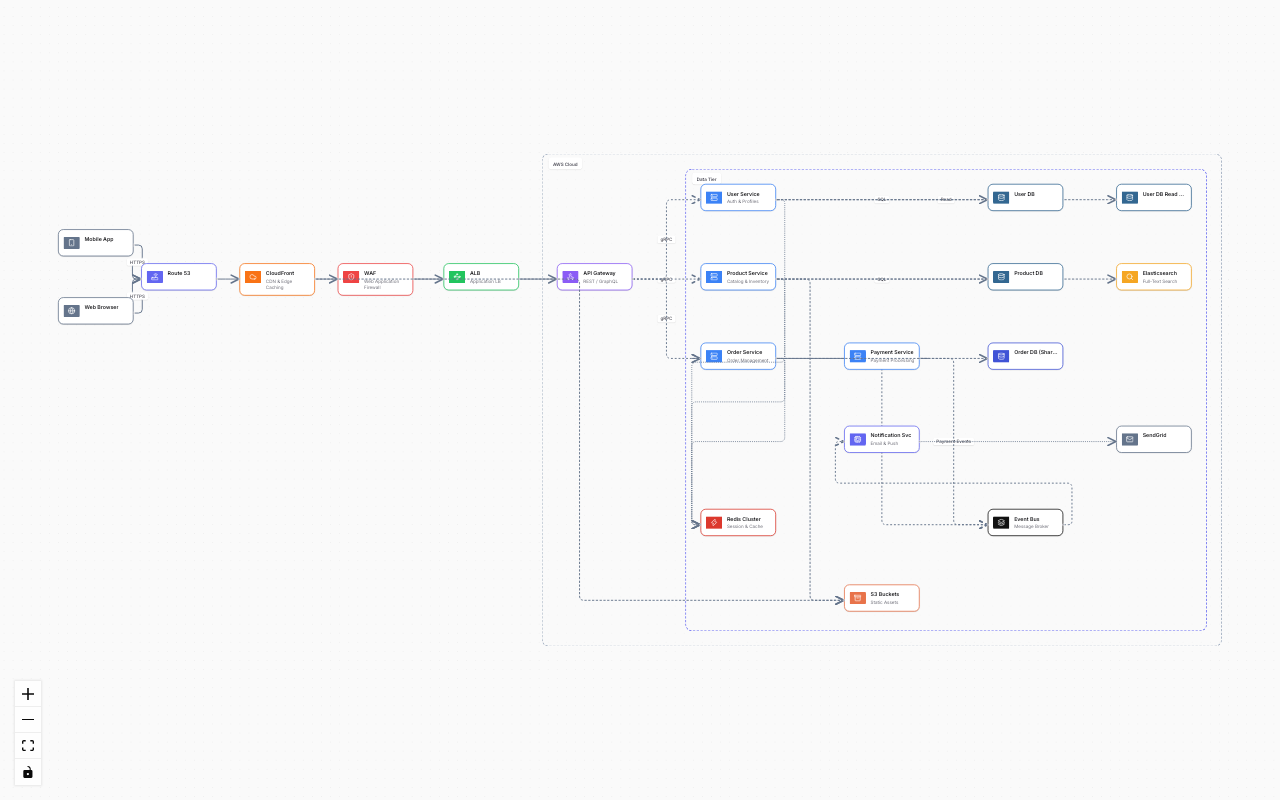
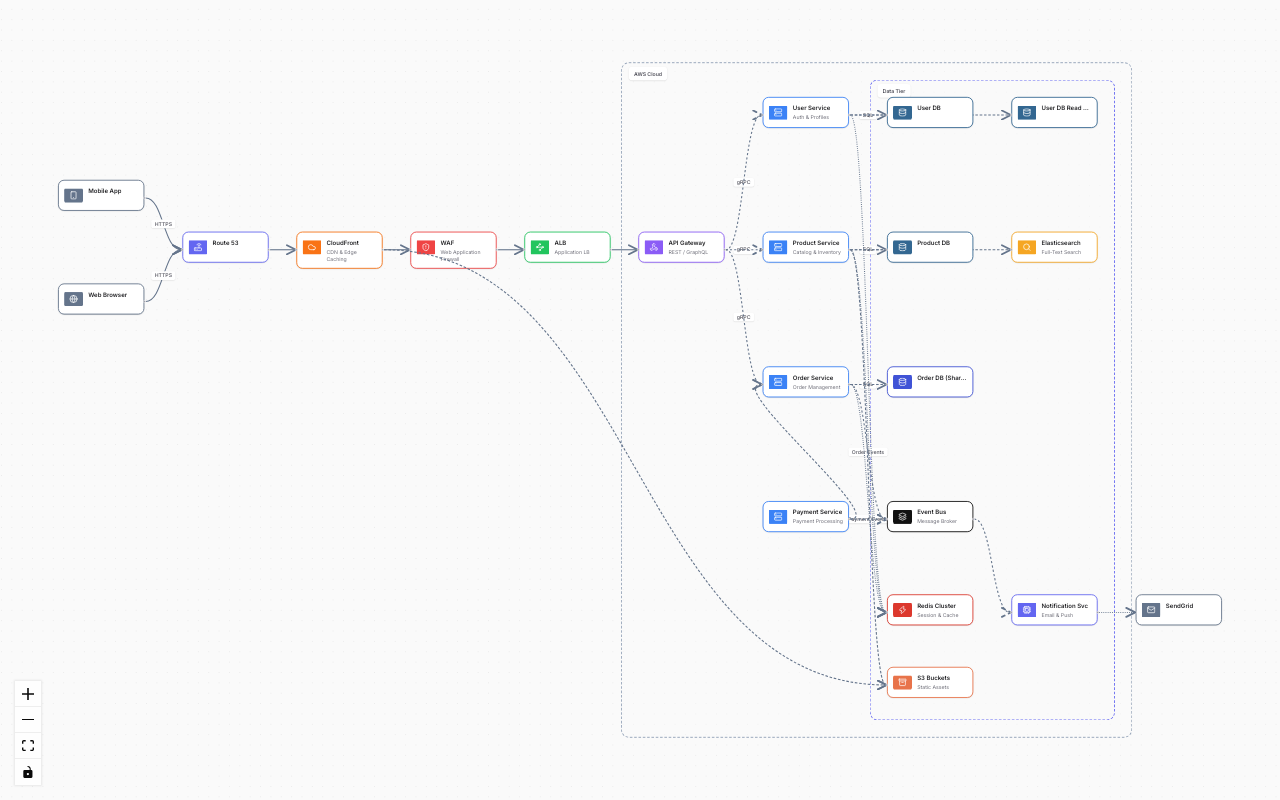
Before and after one commit to atharvaarbat/system-design-mafia, a Next.js app: page / in a window 1280 px wide. Built offline with nearby package versions, Linux system fonts and the light colour scheme; grey boxes are pictures that could not be loaded.

Commit message:
Enhance diagram components: update node positions, add NodeResizer, and enable draggable groups

```diff
--- a/components/diagram/data/sample.ts
+++ b/components/diagram/data/sample.ts
@@ -6,198 +6,191 @@ export const sampleArchitecture: SystemDesign = {
   description: 'Cloud-native e-commerce platform on AWS',
 
   nodes: [
-    // Clients
-    { id: 'mobile-app', kind: 'mobile-app', name: 'Mobile App', x: 60, y: 240 },
-    { id: 'web-browser', kind: 'browser', name: 'Web Browser', x: 60, y: 420 },
+    // ── Clients ─────────────────────────────────────────
+    { id: 'mobile-app', kind: 'mobile-app', name: 'Mobile App', x: 48, y: 240 },
+    { id: 'web-browser', kind: 'browser', name: 'Web Browser', x: 48, y: 480 },
 
-    // Edge Layer
-    { id: 'dns', kind: 'dns', name: 'Route 53', x: 280, y: 330 },
-
-    { id: 'cdn', kind: 'cdn', name: 'CloudFront', x: 540, y: 330, description: 'CDN & Edge Caching' },
-
-    { id: 'waf', kind: 'firewall', name: 'WAF', x: 800, y: 330, description: 'Web Application Firewall' },
-
-    { id: 'alb', kind: 'load-balancer', name: 'ALB', x: 1080, y: 330, description: 'Application LB' },
-
+    // ── Edge Layer ──────────────────────────────────────
+    { id: 'dns', kind: 'dns', name: 'Route 53', x: 336, y: 360 },
+    { id: 'cdn', kind: 'cdn', name: 'CloudFront', x: 600, y: 360, description: 'CDN & Edge Caching' },
+    { id: 'waf', kind: 'firewall', name: 'WAF', x: 864, y: 360, description: 'Web Application Firewall' },
+    { id: 'alb', kind: 'load-balancer', name: 'ALB', x: 1128, y: 360, description: 'Application LB' },
     {
       id: 'api-gateway',
       kind: 'api-gateway',
       name: 'API Gateway',
-      x: 1380,
-      y: 330,
+      x: 1392,
+      y: 360,
       description: 'REST / GraphQL',
       group: 'aws-cloud',
     },
 
-    // Services
+    // ── Services ────────────────────────────────────────
     {
       id: 'user-svc',
       kind: 'rest-api',
       name: 'User Service',
-      x: 1760,
-      y: 120,
+      x: 1680,
+      y: 48,
       description: 'Auth & Profiles',
       group: 'aws-cloud',
     },
-
     {
       id: 'product-svc',
       kind: 'rest-api',
       name: 'Product Service',
-      x: 1760,
-      y: 330,
+      x: 1680,
+      y: 360,
       description: 'Catalog & Inventory',
       group: 'aws-cloud',
     },
-
     {
       id: 'order-svc',
       kind: 'rest-api',
       name: 'Order Service',
-      x: 1760,
-      y: 540,
+      x: 1680,
+      y: 672,
       description: 'Order Management',
       group: 'aws-cloud',
     },
-
     {
       id: 'payment-svc',
       kind: 'rest-api',
       name: 'Payment Service',
-      x: 2140,
-      y: 540,
+      x: 1680,
+      y: 984,
       description: 'Payment Processing',
       group: 'aws-cloud',
     },
-
     {
       id: 'notification-svc',
       kind: 'worker-service',
       name: 'Notification Svc',
-      x: 2140,
-      y: 760,
+      x: 2256,
+      y: 1200,
       description: 'Email & Push',
       group: 'aws-cloud',
     },
 
-    // Databases
+    // ── Databases & Infrastructure ──────────────────────
     {
       id: 'user-db',
       kind: 'postgres',
       name: 'User DB',
-      x: 2520,
-      y: 120,
+      x: 1968,
+      y: 48,
       group: 'data-tier',
     },
-
     {
       id: 'user-db-ro',
       kind: 'postgres',
       name: 'User DB Read Replica',
-      x: 2860,
-      y: 120,
+      x: 2256,
+      y: 48,
       group: 'data-tier',
     },
-
     {
       id: 'product-db',
       kind: 'postgres',
       name: 'Product DB',
-      x: 2520,
-      y: 330,
+      x: 1968,
+      y: 360,
       group: 'data-tier',
     },
-
     {
       id: 'order-db',
       kind: 'dynamodb',
       name: 'Order DB (Sharded)',
-      x: 2520,
-      y: 540,
+      x: 1968,
+      y: 672,
       group: 'data-tier',
     },
-
-    // Shared Infrastructure
     {
       id: 'redis',
       kind: 'redis',
       name: 'Redis Cluster',
-      x: 1760,
-      y: 980,
+      x: 1968,
+      y: 1200,
       description: 'Session & Cache',
       group: 'data-tier',
     },
-
     {
       id: 'queue',
       kind: 'kafka',
       name: 'Event Bus',
-      x: 2520,
-      y: 980,
+      x: 1968,
+      y: 984,
       description: 'Message Broker',
       group: 'aws-cloud',
     },
-
     {
       id: 'search',
       kind: 'elasticsearch',
       name: 'Elasticsearch',
-      x: 2860,
-      y: 330,
+      x: 2256,
+      y: 360,
       description: 'Full-Text Search',
       group: 'data-tier',
     },
-
     {
       id: 's3',
       kind: 's3',
       name: 'S3 Buckets',
-      x: 2140,
-      y: 1180,
+      x: 1968,
+      y: 1368,
       description: 'Static Assets',
       group: 'data-tier',
     },
-
     {
       id: 'sendgrid',
       kind: 'email-provider',
       name: 'SendGrid',
-      x: 2860,
-      y: 760,
+      x: 2544,
+      y: 1200,
     },
   ],
 
   edges: [
+    // ── Clients → DNS ─────────────────────────────────
     { id: 'e-mobile-dns', source: 'mobile-app', target: 'dns', protocol: 'https', label: 'HTTPS' },
     { id: 'e-web-dns', source: 'web-browser', target: 'dns', protocol: 'https', label: 'HTTPS' },
 
+    // ── Edge chain ────────────────────────────────────
     { id: 'e-dns-cdn', source: 'dns', target: 'cdn', protocol: 'https' },
     { id: 'e-cdn-waf', source: 'cdn', target: 'waf', protocol: 'https' },
     { id: 'e-waf-alb', source: 'waf', target: 'alb', protocol: 'https' },
     { id: 'e-alb-gw', source: 'alb', target: 'api-gateway', protocol: 'https' },
 
+    // ── API Gateway → Services ────────────────────────
     { id: 'e-gw-user', source: 'api-gateway', target: 'user-svc', protocol: 'grpc', animated: true, label: 'gRPC' },
     { id: 'e-gw-product', source: 'api-gateway', target: 'product-svc', protocol: 'grpc', animated: true, label: 'gRPC' },
     { id: 'e-gw-order', source: 'api-gateway', target: 'order-svc', protocol: 'grpc', animated: true, label: 'gRPC' },
 
+    // ── Services → Databases ──────────────────────────
     { id: 'e-user-db', source: 'user-svc', target: 'user-db', style: 'dashed', protocol: 'database', label: 'SQL' },
     { id: 'e-user-ro', source: 'user-svc', target: 'user-db-ro', style: 'dashed', protocol: 'database', label: 'Read' },
     { id: 'e-product-db', source: 'product-svc', target: 'product-db', style: 'dashed', protocol: 'database', label: 'SQL' },
     { id: 'e-order-db', source: 'order-svc', target: 'order-db', style: 'dashed', protocol: 'database', label: 'SQL' },
 
+    // ── Services → Redis (cache) ──────────────────────
     { id: 'e-user-cache', source: 'user-svc', target: 'redis', style: 'dotted', protocol: 'internal' },
     { id: 'e-product-cache', source: 'product-svc', target: 'redis', style: 'dotted', protocol: 'internal' },
     { id: 'e-order-cache', source: 'order-svc', target: 'redis', style: 'dotted', protocol: 'internal' },
 
+    // ── Event Bus flow ────────────────────────────────
     { id: 'e-order-queue', source: 'order-svc', target: 'queue', protocol: 'message', animated: true, label: 'Order Events' },
     { id: 'e-payment-queue', source: 'payment-svc', target: 'queue', protocol: 'message', animated: true, label: 'Payment Events' },
     { id: 'e-queue-notif', source: 'queue', target: 'notification-svc', protocol: 'message', animated: true },
 
+    // ── Search & Assets ───────────────────────────────
     { id: 'e-product-search', source: 'product-svc', target: 'search', style: 'dashed', protocol: 'internal' },
     { id: 'e-product-s3', source: 'product-svc', target: 's3', style: 'dashed', protocol: 'internal' },
     { id: 'e-cdn-s3', source: 'cdn', target: 's3', style: 'dashed', protocol: 'https' },
 
+    // ── Notifications → SendGrid ──────────────────────
     { id: 'e-notif-sendgrid', source: 'notification-svc', target: 'sendgrid', style: 'dotted', protocol: 'https' },
+
+    // ── Internal ──────────────────────────────────────
     { id: 'e-payment-order', source: 'payment-svc', target: 'order-svc', style: 'dashed', protocol: 'internal' },
   ],
 
--- a/components/diagram/edges/ArchitectureEdge.tsx
+++ b/components/diagram/edges/ArchitectureEdge.tsx
@@ -1,7 +1,7 @@
 'use client'
 
 import { memo } from 'react'
-import { BaseEdge, getSmoothStepPath, EdgeLabelRenderer, type EdgeProps, type Edge } from '@xyflow/react'
+import { BaseEdge, getSmoothStepPath, EdgeLabelRenderer, type EdgeProps, type Edge, getBezierPath } from '@xyflow/react'
 import { useTheme } from 'next-themes'
 
 interface EdgeData {
@@ -30,14 +30,14 @@ function ArchitectureEdgeComponent({
   const fallbackColor = isDark ? '#71717a' : '#64748b'
   const strokeColor = selected ? '#60a5fa' : (data?.color || fallbackColor)
 
-  const [edgePath, labelX, labelY] = getSmoothStepPath({
+  const [edgePath, labelX, labelY] = getBezierPath({
     sourceX,
     sourceY,
     sourcePosition,
     targetX,
     targetY,
     targetPosition,
-    borderRadius: 12,
+    // borderRadius: 12,
   })
 
   const strokeDasharray =
--- a/components/diagram/nodes/GroupNode.tsx
+++ b/components/diagram/nodes/GroupNode.tsx
@@ -1,7 +1,7 @@
 'use client'
 
 import { memo } from 'react'
-import { type NodeProps, type Node } from '@xyflow/react'
+import { NodeResizer, type NodeProps, type Node } from '@xyflow/react'
 
 interface GroupNodeData {
   label: string
@@ -14,6 +14,14 @@ type GroupFlowNode = Node<GroupNodeData & Record<string, unknown>>
 
 function GroupNodeComponent({ data, selected }: NodeProps<GroupFlowNode>) {
   return (
+    <>
+      <NodeResizer
+        isVisible={selected}
+        minWidth={240}
+        minHeight={120}
+        lineClassName="border-blue-400"
+        handleClassName="h-3 w-3 bg-white border-2 border-blue-400 rounded"
+      />
       <div
         style={{
           borderColor: selected ? '#3b82f6' : data.accent || '#94a3b8',
@@ -25,6 +33,7 @@ function GroupNodeComponent({ data, selected }: NodeProps<GroupFlowNode>) {
           <span className="text-xs font-semibold text-zinc-600 dark:text-zinc-300">{data.label}</span>
         </div>
       </div>
+    </>
   )
 }
 
--- a/lib/diagram/transform.ts
+++ b/lib/diagram/transform.ts
@@ -117,7 +117,7 @@ export function systemDesignToFlow(design: SystemDesign): { nodes: Node[]; edges
         extent: group.parent ? 'parent' : undefined,
         width: boundsForGroup.width,
         height: boundsForGroup.height,
-        draggable: false,
+        draggable: true,
         selectable: true,
         style: { zIndex: -1 },
       })
```
Lines whose indentation alone changed are shown as unchanged.
